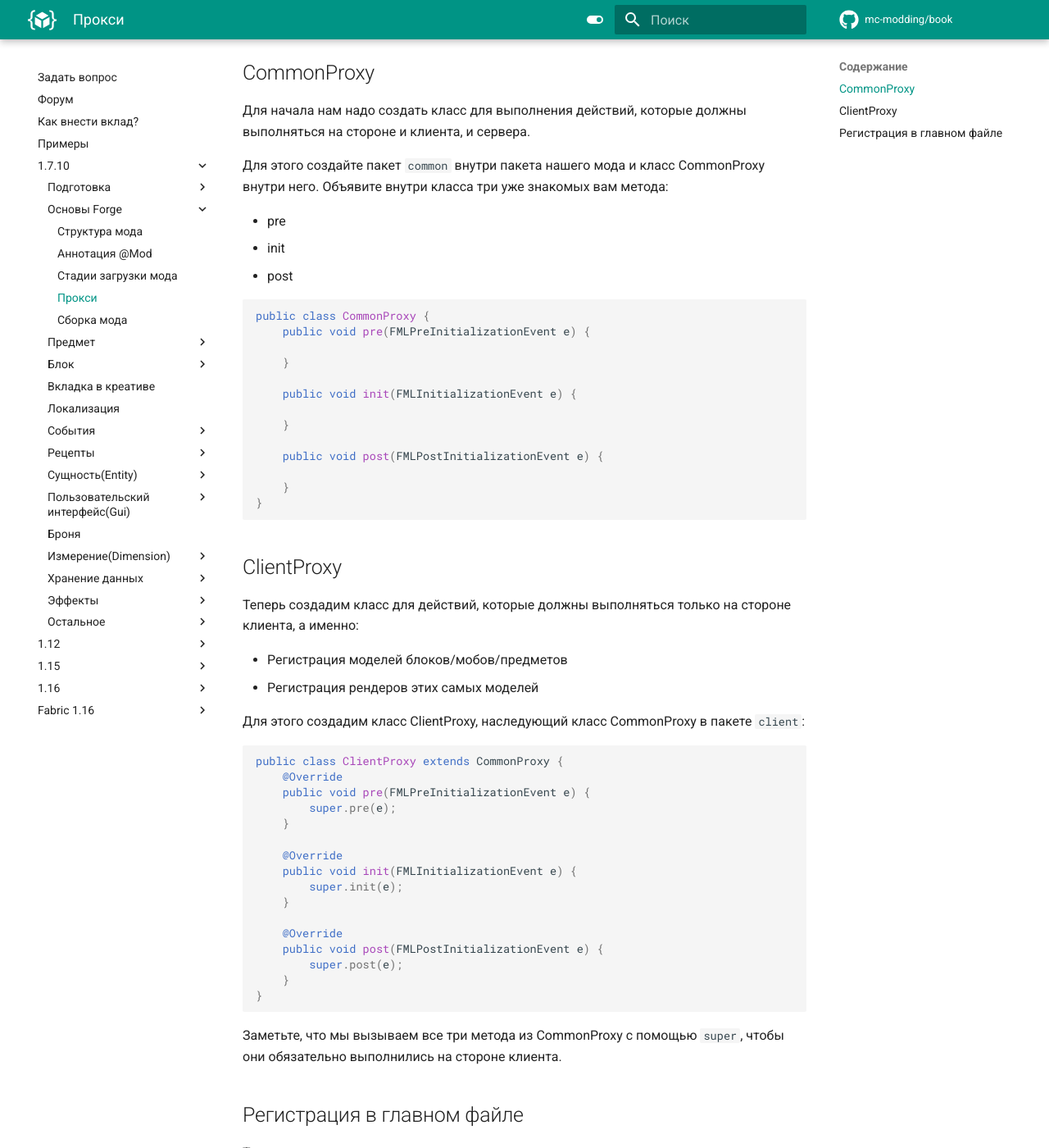
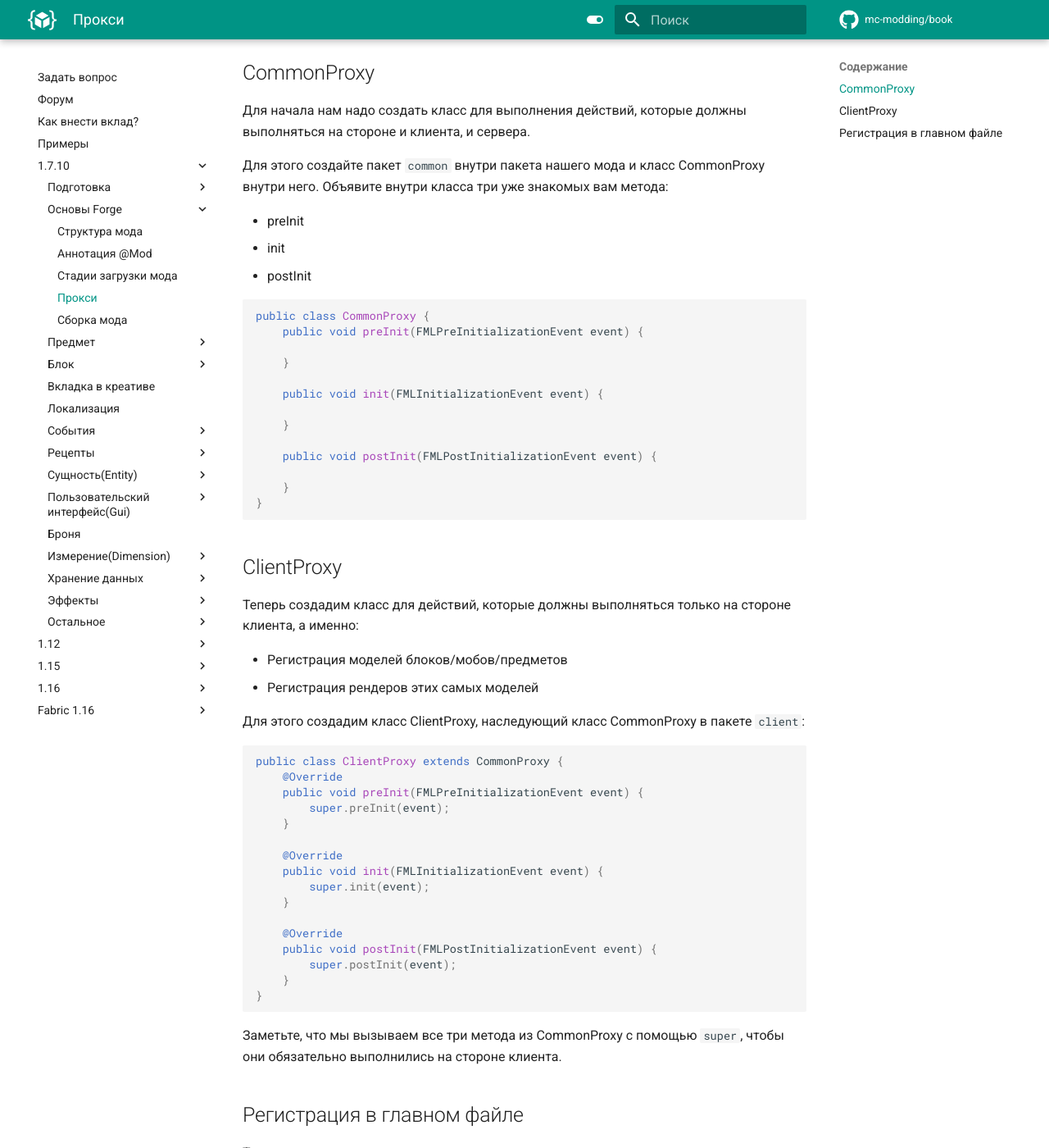
Before and after one commit to mc-modding/book, an MkDocs documentation site: the page built from docs/1.7.10/basics/proxy.md, in a window 1280 px wide and 1400 px high, scrolled down 697 px. Shown: the whole window at 82% size. Built offline with MkDocs 1.6.1 and Material for MkDocs 9.7.7, drawn with Linux system fonts in a browser that asks for light colours; comment, search, counter and statistics services are not loaded; some of the changed text lies outside the part shown.

````diff
--- a/docs/1.7.10/basics/proxy.md
+++ b/docs/1.7.10/basics/proxy.md
@@ -25,21 +25,21 @@ description: Объяснение того, как Forge загружает мо
 Для этого создайте пакет `common` внутри пакета нашего мода и класс CommonProxy внутри него. Объявите внутри класса три уже знакомых вам
 метода:
 
-* pre
+* preInit
 * init
-* post
+* postInit
 
 ```java
 public class CommonProxy {
-    public void pre(FMLPreInitializationEvent e) {
+    public void preInit(FMLPreInitializationEvent event) {
 
     }
 
-    public void init(FMLInitializationEvent e) {
+    public void init(FMLInitializationEvent event) {
 
     }
 
-    public void post(FMLPostInitializationEvent e) {
+    public void postInit(FMLPostInitializationEvent event) {
 
     }
 }
@@ -57,18 +57,18 @@ public class CommonProxy {
 ```java
 public class ClientProxy extends CommonProxy {
     @Override
-    public void pre(FMLPreInitializationEvent e) {
-        super.pre(e);
+    public void preInit(FMLPreInitializationEvent event) {
+        super.preInit(event);
     }
 
     @Override
-    public void init(FMLInitializationEvent e) {
-        super.init(e);
+    public void init(FMLInitializationEvent event) {
+        super.init(event);
     }
 
     @Override
-    public void post(FMLPostInitializationEvent e) {
-        super.post(e);
+    public void postInit(FMLPostInitializationEvent event) {
+        super.postInit(event);
     }
 }
 ```
@@ -100,18 +100,18 @@ public class McModding {
 ```java
 public class McModding {
     @Mod.EventHandler
-    public void preInit(FMLPreInitializationEvent e) {
-        proxy.pre(e);
+    public void preInit(FMLPreInitializationEvent event) {
+        proxy.preInit(event);
     }
 
     @Mod.EventHandler
-    public void init(FMLInitializationEvent e){
-        proxy.init(e);
+    public void init(FMLInitializationEvent event){
+        proxy.init(event);
     }
 
     @Mod.EventHandler
-    public void postInit(FMLPostInitializationEvent e) {
-        proxy.post(e);
+    public void postInit(FMLPostInitializationEvent event) {
+        proxy.postInit(event);
     }
 }
 ```
@@ -140,18 +140,18 @@ public class Tutorial {
     public static CommonProxy proxy;
 
     @Mod.EventHandler
-    public void pre(FMLPreInitializationEvent e) {
-        proxy.pre(e);
+    public void preInit(FMLPreInitializationEvent event) {
+        proxy.preInit(event);
     }
 
     @Mod.EventHandler
-    public void init(FMLInitializationEvent e) {
-        proxy.init(e);
+    public void init(FMLInitializationEvent event) {
+        proxy.init(event);
     }
 
     @Mod.EventHandler
-    public void post(FMLPostInitializationEvent e) {
-        proxy.post(e);
+    public void postInit(FMLPostInitializationEvent event) {
+        proxy.postInit(event);
     }
 }
 ```
````
Also changed, not shown: docs/1.7.10/basics/loading-stages.md (+7 -7 lines).
